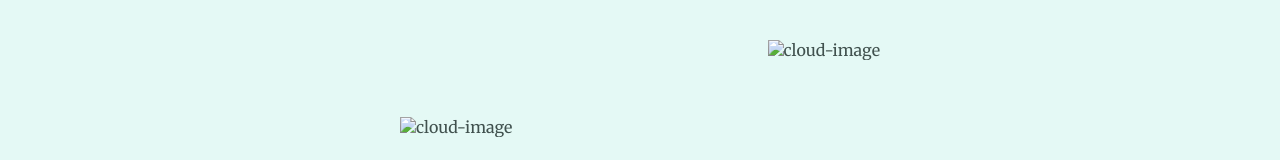
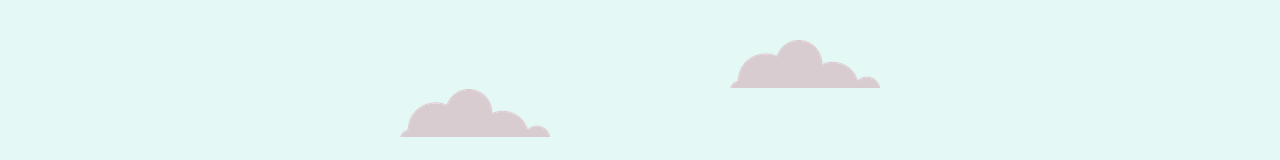
Before and after one commit to kuwafuzi/my_site, a plain HTML site: page index.html in a window 1280 px wide. Shown: the top 160 px of the page. Drawn offline with Linux system fonts and the light colour scheme; files that its build step writes are made by us from their sources.

Commit message:
Update index.html

```diff
--- a/index.html
+++ b/index.html
@@ -9,10 +9,10 @@
   </head>
   <body>
     <div class = "top-container">
-      <img class="top-cloud" src="images/cloud.png" alt="cloud-image">
+      <img class="top-cloud" src="https://github.com/kuwafuzi/my_site/blob/main/cloud.png?raw=true" alt="cloud-image">
       <h1>I'm kuwafuzi.</h1>
       <h2>a <span class="pro">pro</span>grammer</h2>
-      <img  class="bottom-cloud" src="images/cloud.png" alt="cloud-image">
+      <img  class="bottom-cloud" src="https://github.com/kuwafuzi/my_site/blob/main/cloud.png?raw=true" alt="cloud-image">
       <img src="images/mountain.png" alt="mountain-image">
     </div>
 
```
